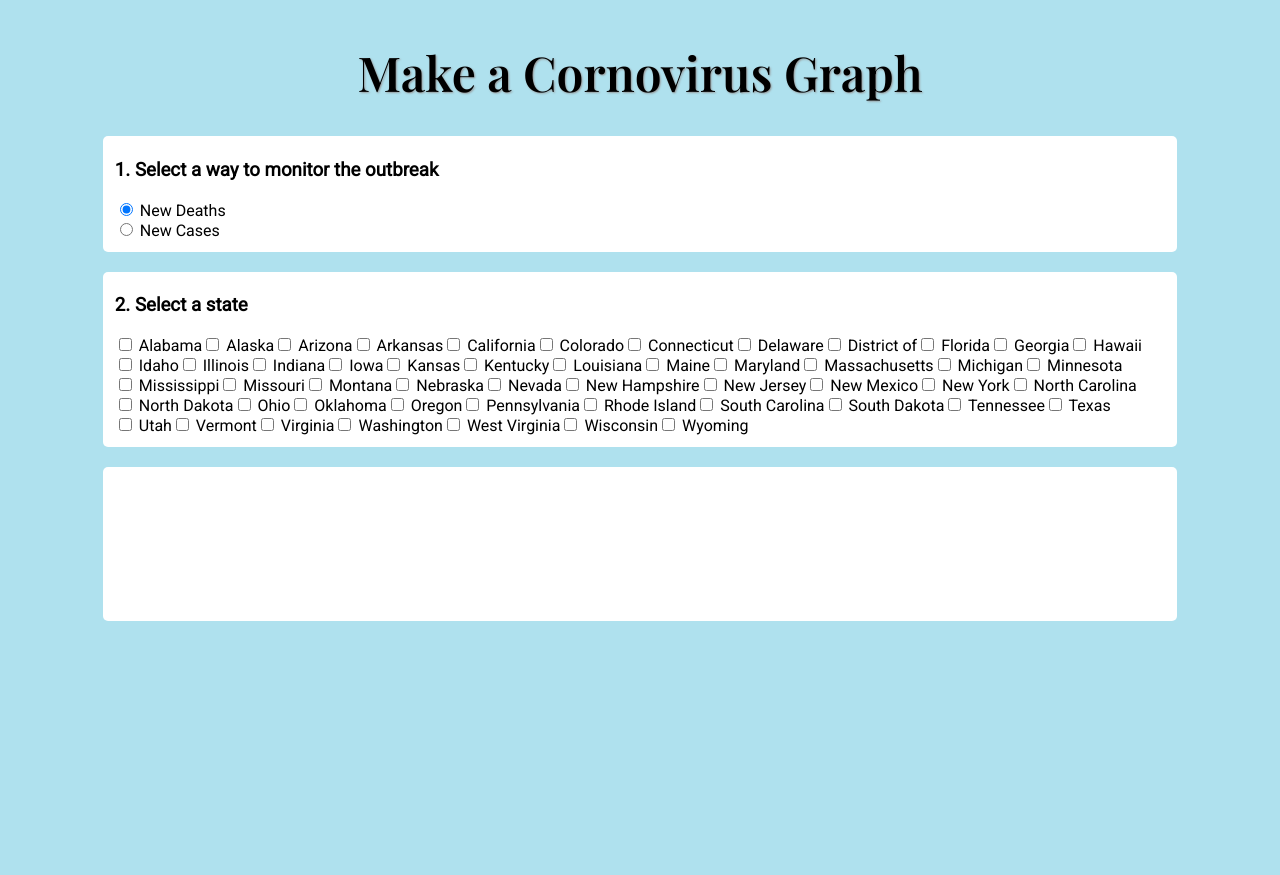
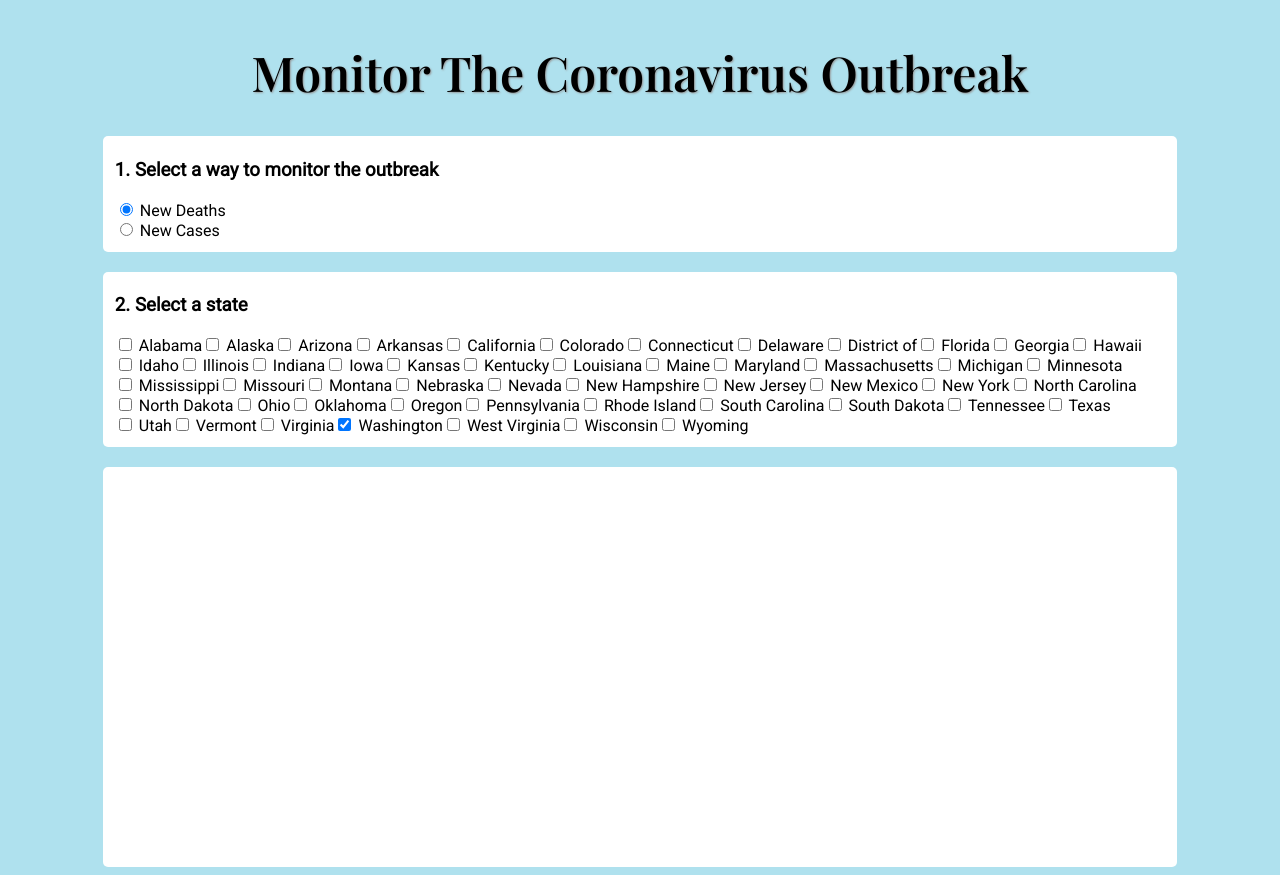
Before and after one commit to ejdeposit/frontend-project, a plain HTML site: page index.html in a window 1280 px wide. Before the commit the page ends 800 px from the top, so only its background shows below. Drawn offline with nearby package versions, Linux system fonts and the light colour scheme; no server answers.

Commit message:
made wa checked agaion and changed title

```diff
--- a/index.html
+++ b/index.html
@@ -15,7 +15,7 @@
   <body>
     <div class="container-container">
       <div class="title">
-        <h1>Make a Cornovirus Graph</h1>
+        <h1>Monitor The Coronavirus Outbreak</h1>
       </div>
       <div id="variable-input" class="input-container container">
         <h3>1. Select a way to monitor the outbreak</h3>
@@ -271,7 +271,7 @@
             </div>
 
             <div class="state-flex-item">
-            <input type="checkbox" class="state" id="washington" name="washington" value="WA">
+            <input type="checkbox" class="state" id="washington" name="washington" value="WA" checked>
             <label for="washington">Washington</label>
             </div>
 
--- a/style.css
+++ b/style.css
@@ -54,3 +54,6 @@
     font-family: 'Playfair Display','Times New Roman',  Times;
     text-shadow: 1px 1px 2px rgb(150, 150, 150);
 }
+#output{
+    height: 400px
+}
```
